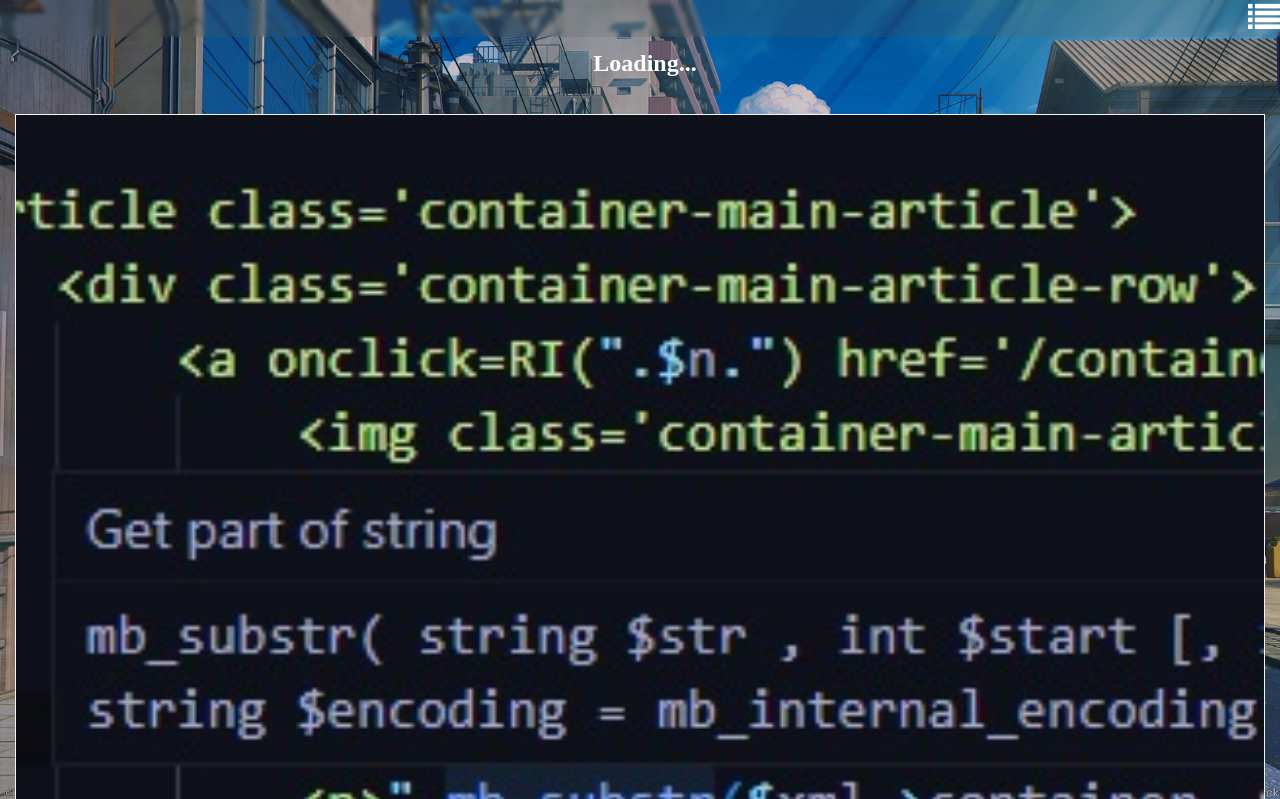
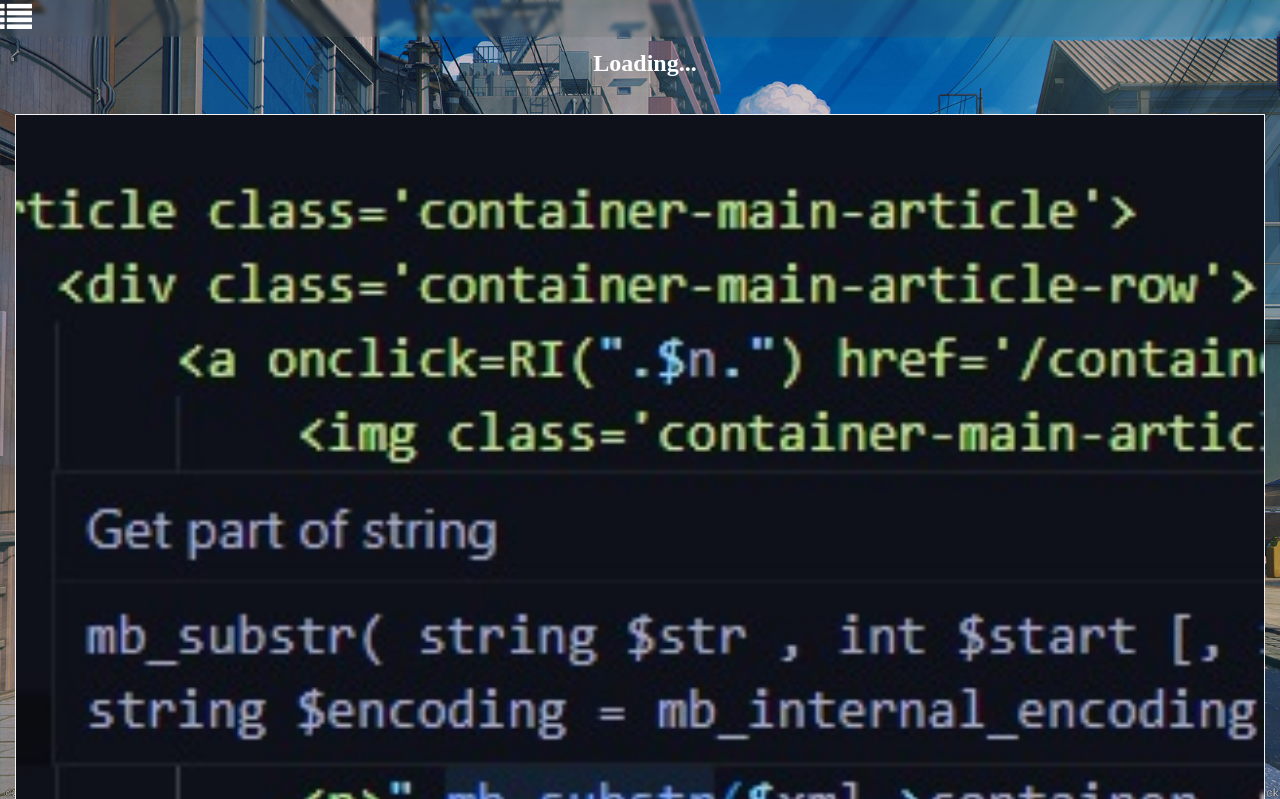
Before and after one commit to XDKDEX/Blog, a PHP site: page / in a window 1280 px wide. Shown: the top 799 px of the page. Run offline with PHP 8.4, Linux system fonts and the light colour scheme.

Commit message:
Add files via upload

```diff
--- a/css/basic.css
+++ b/css/basic.css
@@ -166,8 +166,8 @@
 .header-menu-list{
     color: white;
     display: flex;
-    margin-left: auto;
     margin-top: auto;
+    padding-left: 0;
     margin-bottom: auto;
     font-size: xx-large;
 }
```
